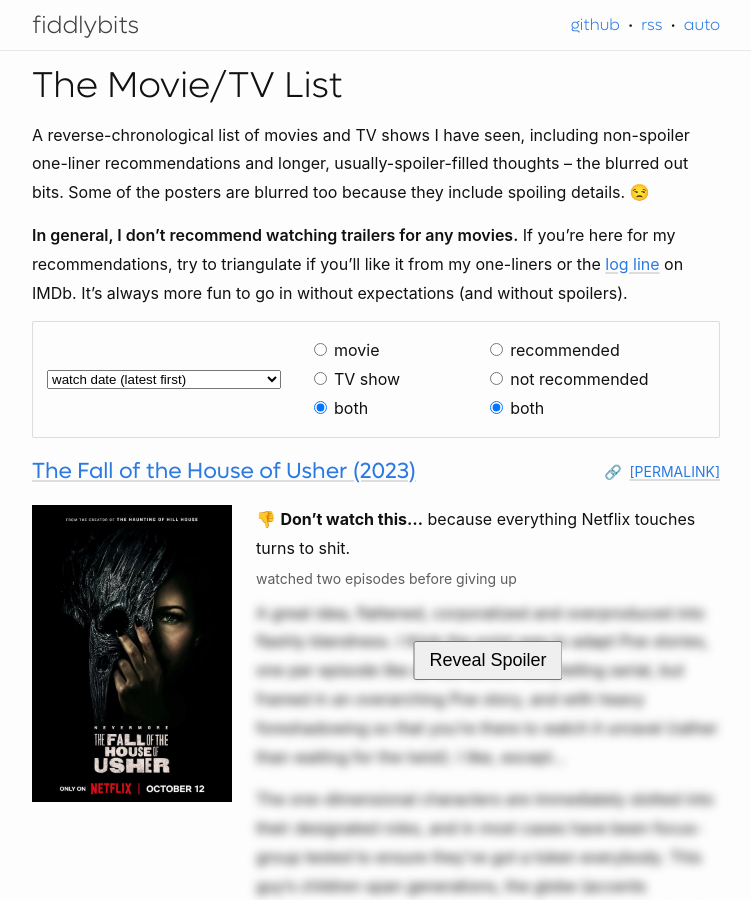
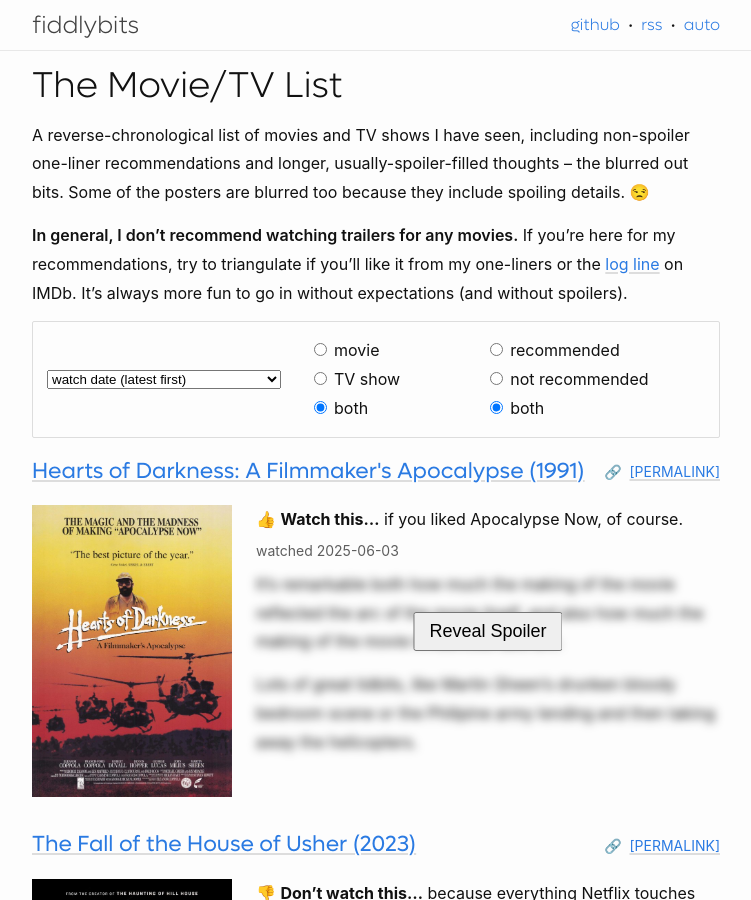
Before and after one commit to seansfkelley/seansfkelley.github.io, a Jekyll site: the page built from _posts/2024-04-01-movies.md, in a window 1280 px wide and 900 px high. Shown: the whole window, without its empty margins (264-1015 px from the left). Built offline with Jekyll 4.4.1, drawn with Linux system fonts in a browser that asks for light colours.

Commit message:
Hearts of Darkness

```diff
--- a/_data/movies.yml
+++ b/_data/movies.yml
@@ -1,3 +1,14 @@
+- title: "Hearts of Darkness: A Filmmaker's Apocalypse"
+  year: 1991
+  kind: movie
+  link: https://www.imdb.com/title/tt0102015/
+  poster: hearts-of-darkness-1991.jpg
+  watched: 2025-06-03
+  watch-this: if you liked Apocalypse Now, of course.
+  more-thoughts: |
+    It's remarkable both how much the making of the movie reflected the arc of the movie itself, and also how much the making of the movie influenced said arc.
+
+    Lots of great tidbits, like Martin Sheen's drunken bloody bedroom scene or the Philipine army lending and then taking away the helicopters.
 - title: The Fall of the House of Usher
   year: 2023
   kind: tv
```
Also changed, not shown: assets/movies/hearts-of-darkness-1991.jpg (added).
